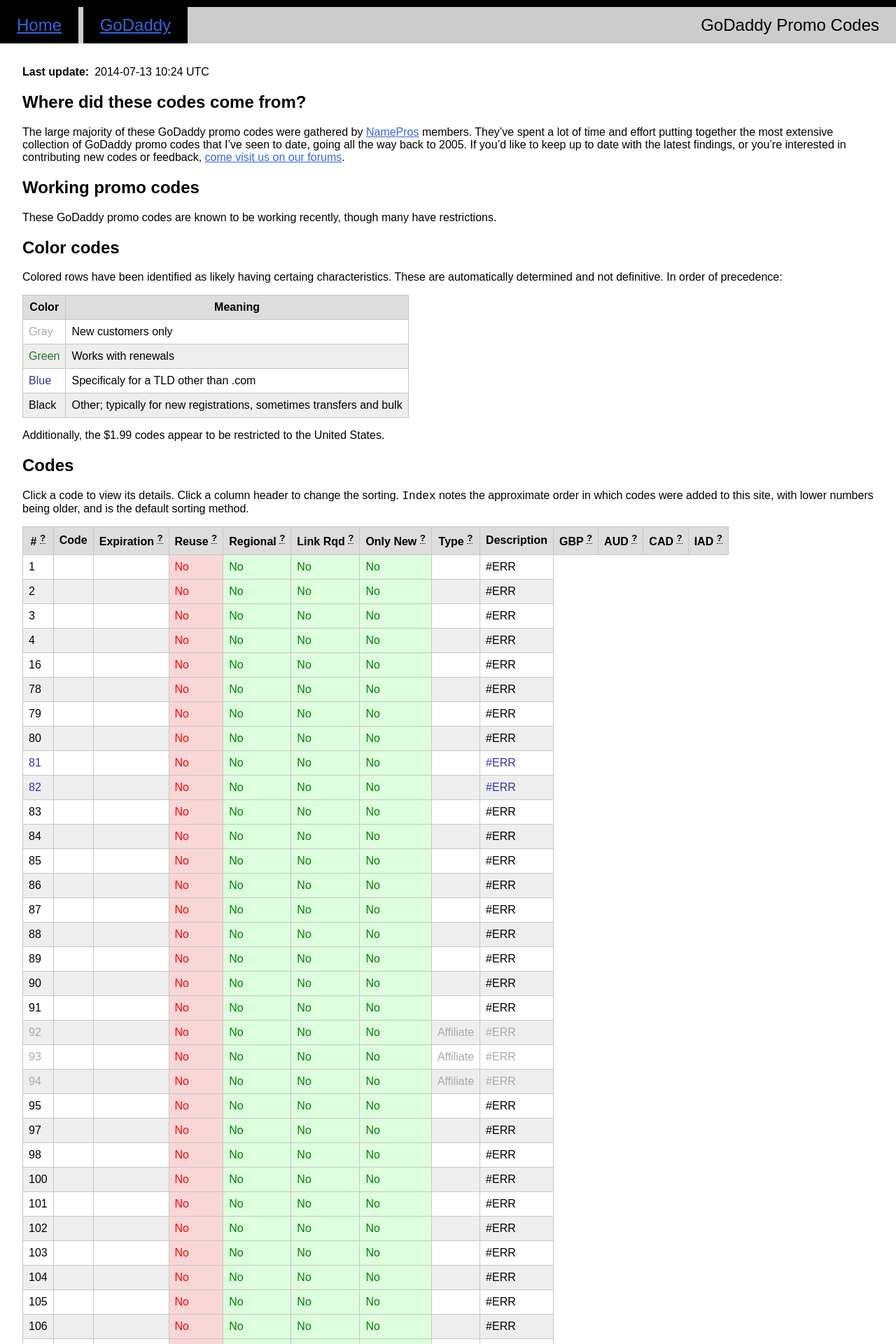
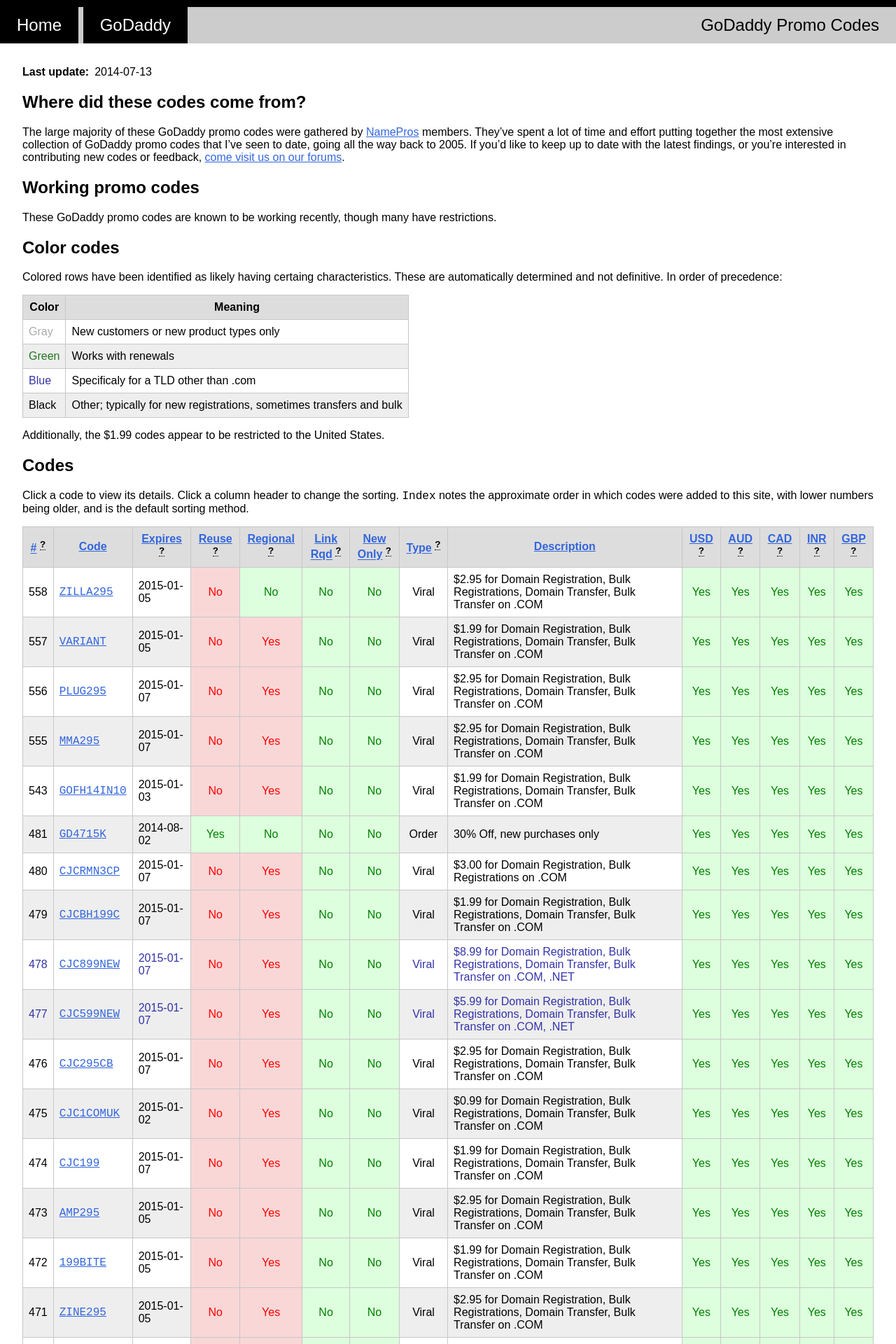
Before and after one commit to Earth2Me/Domains, a Jekyll site: the page built from godaddy-codes/index.md, in a window 1280 px wide. Shown: the top 1920 px of the page at 70% size. Built offline with Jekyll 4.4.1, drawn with Linux system fonts in a browser that asks for light colours; comment, search, counter and statistics services are not loaded; some of the changed text lies outside the part shown.

Commit message:
Got everything working

```diff
--- a/_includes/godaddy-codes/table.md
+++ b/_includes/godaddy-codes/table.md
@@ -10,7 +10,7 @@
 
 Color                              | Meaning
 ---------------------------------- | -------
-<span class="new-only">Gray</span> | New customers only
+<span class="new-only">Gray</span> | New customers or new product types only
 <span class="renewal">Green</span> | Works with renewals
 <span class="non-com">Blue</span>  | Specificaly for a TLD other than .com
 <span>Black</span>                 | Other; typically for new registrations, sometimes transfers and bulk
@@ -21,12 +21,12 @@
 
 Click a code to view its details.  Click a column header to change the sorting.  `Index` notes the approximate order in which codes were added to this site, with lower numbers being older, and is the default sorting method.
 
-<table>
+<table class="sortable">
 	<thead>
 		<tr>
 			{% for column in site.data.config.godaddy.columns %}
 				<th>
-					{{ column[1].title | xml_escape }}
+					<span class="column-title">{{ column[1].title | xml_escape }}</span>
 
 					{% if column[1].help %}
 						<sup class="help" title="{{ column[1].help | xml_escape }}">?</sup>
@@ -36,18 +36,18 @@
 		</tr>
 	</thead>
 	<tbody>
-		{% assign codes = site.data.godaddy %}
+		{% assign codes = site.data.godaddy %}{% comment %}where filter doesn't seem to work here{% endcomment %}
 		{% if include.sort != 'index' %}
 			{% assign codes = codes | sort: include.sort %}
 		{% endif %}
 
 		{% if include.reversed %}
 			{% for code in codes reversed %}
-				{% include godaddy-codes/table.row.html index=forloop.index code=code %}
+				{% include godaddy-codes/table.row.html index=forloop.rindex code=code %}
 			{% endfor %}
 		{% else %}
 			{% for code in codes %}
-				{% include godaddy-codes/table.row.html index=forloop.index code=code %}
+				{% include godaddy-codes/table.row.html index=forloop.rindex code=code %}
 			{% endfor %}
 		{% endif %}
 	</tbody>
--- a/_includes/godaddy-codes/table.row.html
+++ b/_includes/godaddy-codes/table.row.html
@@ -2,7 +2,7 @@
 {% if site.time < code.expires and site.time >= code.starts and code.usable != false and code.active != false %}
 	{% assign classes = '' %}
 	{% assign desc = code.description | downcase %}
-	{% if code.affiliate or code.newonly %}
+	{% if code.affiliate or code.newshopper or desc contains 'new products' %}
 		{% assign classes = 'new-only' %}
 	{% elsif desc contains 'renewal' %}
 		{% assign classes = 'renewal' %}
@@ -25,79 +25,117 @@
 	{% endif %}
 	<tr class="{{ classes }}">
 		{% for column in site.data.config.godaddy.columns %}
-			{% case column[1].type %}
+			{% assign column_id = column[0] %}
+			{% assign column_info = column[1] %}
+			{% case column_info.type %}
+				{% when 'text' %}
+					{% if code[column_id] %}
+						<td>{{ code[column_id] | xml_escape }}</td>
+					{% else %}
+						<td title="{{ column_info.type | xml_escape}}: Missing {{ column_id | xml_escape }}">!!ERROR!!</td>
+					{% endif %}
+
+				{% when 'enum' %}
+					{% if code[column_id] %}
+						<td class="enum">{{ code[column_id] | xml_escape }}</td>
+					{% else %}
+						<td class="enum" title="{{ column_info.type | xml_escape}}: Missing {{ column_id | xml_escape }}">!!ERROR!!</td>
+					{% endif %}
+
 				{% when 'index' %}
-					<td>{{ include.index }}</td>
+					<td class="index">{{ include.index }}</td>
+
+				{% when 'details-link' %}
+					{% if code[column_id] %}
+						<td>
+							<a href="{{ site.baseurl }}/godaddy-codes/details.html#code-{{ code.code | uri_escape }}">
+								<code>{{ code[column_id] | xml_escape }}</code>
+							</a>
+						</td>
+					{% else %}
+						<td title="{{ column_info.type | xml_escape}}: Missing {{ column_id | xml_escape }}">!!ERROR!!</td>
+					{% endif %}
 
 				{% when 'timestamp' %}
-					<td>{{ code[column[0]] | date: site.data.config.date_format }}</td>
+					{% if code[column_id] %}
+						<td><time datetime="{{ code[column_id] | date: '%FT%R%Z' | xml_escape }}">{{ code[column_id] | date: site.data.config.date_format }}</time></td>
+					{% else %}
+						<td title="{{ column_info.type | xml_escape}}: Missing {{ column_id | xml_escape }}">!!ERROR!!</td>
+					{% endif %}
 
 				{% when 'boolean-good' %}
-					{% if code[column[0]] and not column[1].reverse %}
-						<td class="good">Yes</td>
+					{% if column_info.reverse %}
+						{% if code[column_id] %}
+							<td class="bool bad">No</td>
+						{% else %}
+							<td class="bool good">Yes</td>
+						{% endif %}
 					{% else %}
-						<td class="bad">No</td>
+						{% if code[column_id] %}
+							<td class="bool good">Yes</td>
+						{% else %}
+							<td class="bool bad">No</td>
+						{% endif %}
 					{% endif %}
 
 				{% when 'boolean-bad' %}
-					{% if code[column[0]] and not column[1].reverse %}
-						<td class="bad">Yes</td>
+					{% if column_info.reverse %}
+						{% if code[column_id] %}
+							<td class="bool good">No</td>
+						{% else %}
+							<td class="bool bad">Yes</td>
+						{% endif %}
 					{% else %}
-						<td class="good">No</td>
+						{% if code[column_id] %}
+							<td class="bool bad">Yes</td>
+						{% else %}
+							<td class="bool good">No</td>
+						{% endif %}
 					{% endif %}
 
 				{% when 'contains-good' %}
-					{% if code[column[1].keyfield] %}
-						{% if code[column[1].keyfield] contains code[column[0].value] and not column[1].reverse %}
-							<td class="good">Yes</td>
+					{% if column_info.searchfield and column_info.value %}
+						{% if code[column_info.searchfield] %}
+							{% if code[column_info.searchfield] contains column_info.value %}
+								{% if column_info.reverse %}<td class="bool bad">No</td>{% else %}<td class="bool good">Yes</td>{% endif %}
+							{% else %}
+								{% if column_info.reverse %}<td class="bool good">Yes</td>{% else %}<td class="bool bad">No</td>{% endif %}
+							{% endif %}
 						{% else %}
-							<td class="bad">No</td>
-						{% endif}
+							<td class="bool unknown">{% if column_info.unknown %}{{ column_info.unknown }}{% else %}N/A{% endif %}</td>
+						{% endif %}
 					{% else %}
-						<td class="unknown">
-							{% if column[1].unknown %}
-								{{ column[1].unknown }}
-							{% else %}
-								?
-							{% endif %}
-						</td>
+						<td class="bool unknown" title="{{ column_info.type | xml_escape}}: Missing searchfield or value">!!ERROR!!</td>
 					{% endif %}
 
 				{% when 'contains-bad' %}
-					{% if code[column[1].keyfield] %}
-						{% if code[column[1].keyfield] contains code[column[0].value] and not column[1].reverse %}
-							<td class="bad">Yes</td>
+					{% if column_info.searchfield and column_info.value %}
+						{% if code[column_info.searchfield] %}
+							{% if code[column_info.searchfield] contains column_info.value or column_info.reverse %}
+								{% if column_info.reverse %}<td class="bool good">No</td>{% else %}<td class="bool bad">Yes</td>{% endif %}
+							{% else %}
+								{% if column_info.reverse %}<td class="bool bad">Yes</td>{% else %}<td class="bool good">No</td>{% endif %}
+							{% endif %}
 						{% else %}
-							<td class="good">No</td>
+							<td class="bool unknown">{% if column_info.unknown %}{{ column_info.unknown }}{% else %}N/A{% endif %}</td>
 						{% endif %}
 					{% else %}
-						<td class="unknown">
-							{% if column[1].unknown %}
-								{{ column[1].unknown }}
-							{% else %}
-								?
-							{% endif %}
-						</td>
+						<td class="bool unknown" title="{{ column_info.type | xml_escape}}: Missing searchfield or value">!!ERROR!!</td>
 					{% endif %}
 
-				{% when 'details-link' %}
-					<td>
-						<a href="{{ site.baseurl }}/godaddy-codes/details.html#code-{{ code.code | uri_escape }}">
-							<code>{{ code[column[0]] | xml_escape }}</code>
-						</a>
-					</td>
-
 				{% when 'or-affiliate' %}
-					<td>
+					<td class="enum">
 						{% if code.affiliate %}
 							Affiliate
+						{% elsif code[column_id] %}
+							{{ code[column_id] | xml_escape }}
 						{% else %}
-							{{ code[column[0]] | xml_escape }}
+							<td class="enum" title="{{ column_info.type | xml_escape}}: Missing {{ column_id | xml_escape }}">!!ERROR!!</td>
 						{% endif %}
 					</td>
 
 				{% else %}
-					<td>#ERR</td>
+					<td title="{{ column_info.type | xml_escape}}: Unknown type">!!ERROR!!</td>
 			{% endcase %}
 		{% endfor %}
 	</tr>
--- a/_includes/head.html
+++ b/_includes/head.html
@@ -11,5 +11,5 @@
 	<script src="{{ site.baseurl }}/js/jquery-2.1.1.js"></script>
 <!--<![endif]-->
 
-<script async="async" src="{{ site.baseurl }}/js/tablesorter.js"></script>
-<script async="async" src="{{ site.baseurl }}/js/async.js"></script>
+<script src="{{ site.baseurl }}/js/tablesorter.js"></script>
+<script src="{{ site.baseurl }}/js/common.js"></script>
--- a/css/common.css
+++ b/css/common.css
@@ -21,13 +21,15 @@
 		padding: .5em 1em;
 	}
 
-header .button, header.button:visited {
+	header a.button,
+	header a.button:visited {
 		display: inline-block;
 		background-color: black;
 		color: white;
 		text-decoration: none;
 	}
-	header .button:hover, header .button:active {
+		header a.button:hover,
+		header a.button:active {
 			background-color: transparent;
 			color: black;
 		}
@@ -88,16 +90,24 @@
 				background-color: #ddd;
 			}
 
+td.index {
+	text-align: right;
+}
+td.bool,
+td.enum {
+	text-align: center;
+}
+
 footer {
 	font-size: .7em;
 	text-align: center;
 }
 
 a,
-a:link,
-table.sortable thead th {
+table.sortable thead th .column-title {
+	text-decoration: underline;
 	color: #36d;
-	text-decoration: underline;
+	cursor: pointer;
 }
 	a:hover,
 	a:active {
@@ -106,8 +116,8 @@
 	a:visited {
 		color: #47d;
 	}
-	table.sortable thead th sup.help {
-		color: black;
+table.sortable thead th.headerSortUp .column-title,
+table.sortable thead th.headerSortDown .column-title {
 	text-decoration: none;
 }
 
@@ -119,18 +129,13 @@
 	font-style: italic;
 }
 
-td.good {
-	background-color: #dfd;
-	color: green;
-}
-td.bad {
-	background-color: #f9d7d7;
-	color: red;
-}
-td.unknown {
-	background-color: #ddd;
-	color: #555;
-}
+.good { color: green }
+.bad { color: red }
+.unknown { color: #555 }
+
+td.good { background-color: #dfd }
+td.bad { background-color: #f9d7d7 }
+td.unknown { background-color: #ddd }
 
 .help {
 	text-decoration: none;
```
Also changed, not shown: _data/config.yml (+18 -11 lines), _includes/godaddy-codes/details.md (+7 -2 lines), Gemfile.lock, js/common.js (renamed from js/async.js). Lines whose indentation alone changed are shown as unchanged.
